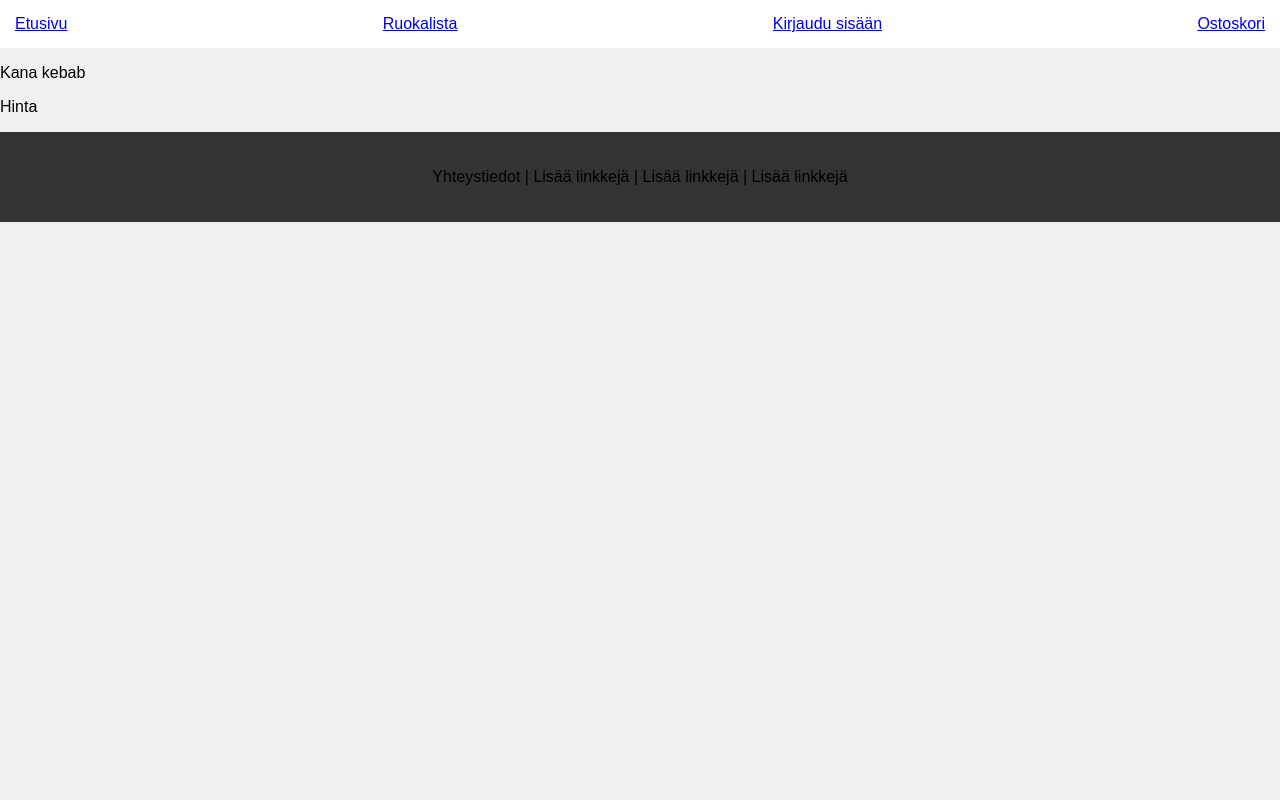
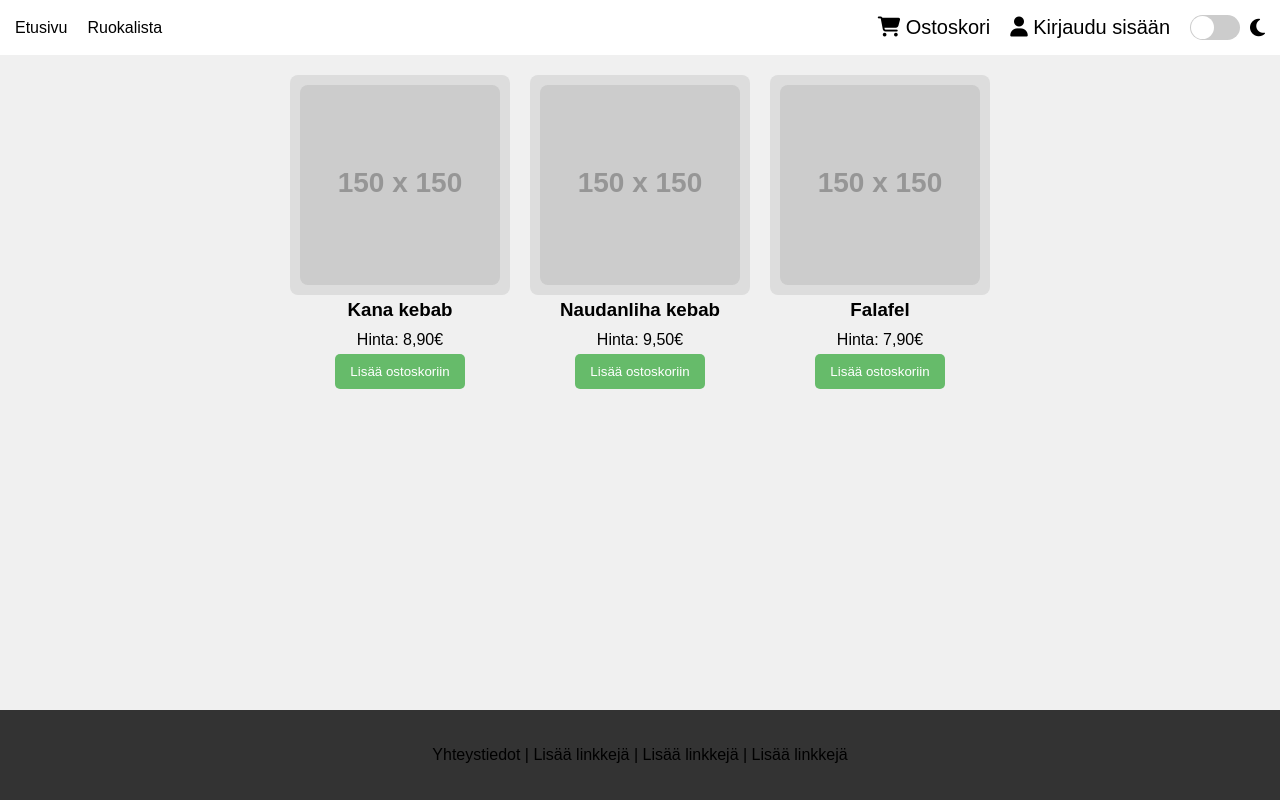
Before and after one commit to samukan/Web-Projekti-G6, a plain HTML site: page menu.html in a window 1280 px wide. Drawn offline with Linux system fonts and the light colour scheme; placeholder pictures from the web are drawn by us; a small style sheet from the web is missing.

Commit message:
Korjauksia menuun

```diff
--- a/menu.html
+++ b/menu.html
@@ -4,27 +4,70 @@
     <meta charset="UTF-8" />
     <meta name="viewport" content="width=device-width, initial-scale=1.0" />
     <title>Ruokalista</title>
+    <link rel="stylesheet"
+    href="https://cdnjs.cloudflare.com/ajax/libs/font-awesome/6.4.0/css/all.min.css"
+    integrity="sha512-pHlfNANt/qk5iUDq8md6hUMfZ/d5L+L... (lyhennetty)
+    crossorigin="anonymous" referrerpolicy="no-referrer" />
     <link rel="stylesheet" href="styles.css" />
   </head>
   <body>
     <!-- Navigaatiopalkki -->
     <div class="navbar">
-      <a href="index.html">Etusivu</a>
-      <a href="menu.html">Ruokalista</a>
-      <a href="#" id="login-btn">Kirjaudu sisään</a>
-      <a href="#" id="cart-btn">Ostoskori</a>
+      <div class="nav-left">
+        <a href="index.html">Etusivu</a>
+        <a href="menu.html">Ruokalista</a>
+      </div>
+      <div class="nav-right">
+        <!-- Ostoskori-ikoni -->
+        <a href="#" id="cart-btn" aria-label="Ostoskori"
+          ><i class="fas fa-shopping-cart"></i>
+          <span class="tooltip-text">Ostoskori</span>
+        </a>
+        <!-- Kirjaudu sisään -ikoni -->
+        <a href="#" id="login-btn" aria-label="Kirjaudu sisään"
+          ><i class="fas fa-user"></i>
+          <span class="tooltip-text">Kirjaudu sisään</span>
+        </a>
+        <!-- Teema-kytkin -->
+        <div class="theme-slider-wrapper">
+          <div class="theme-slider">
+            <input type="checkbox" id="theme-toggle" class="slider" />
+            <label for="theme-toggle" class="slider-label">
+              <span class="slider-ball"></span>
+            </label>
+          </div>
+          <i class="fas fa-moon theme-icon"></i>
+        </div>
+      </div>
     </div>
 
     <!-- Ruokalista -->
     <div class="ruokalista">
-      <div class="ruoka-item">
-        <p>Kana kebab</p>
-        <p>Hinta</p>
+      <!-- Tuotteet -->
+      <div class="tuote-lista">
+        <div class="tuote">
+          <img src="https://via.placeholder.com/150" alt="Kana kebab" />
+          <h3>Kana kebab</h3>
+          <p>Hinta: 8,90€</p>
+          <button class="lisaa-ostoskoriin">Lisää ostoskoriin</button>
+        </div>
+        <div class="tuote">
+          <img src="https://via.placeholder.com/150" alt="Naudanliha kebab" />
+          <h3>Naudanliha kebab</h3>
+          <p>Hinta: 9,50€</p>
+          <button class="lisaa-ostoskoriin">Lisää ostoskoriin</button>
+        </div>
+        <div class="tuote">
+          <img src="https://via.placeholder.com/150" alt="Falafel" />
+          <h3>Falafel</h3>
+          <p>Hinta: 7,90€</p>
+          <button class="lisaa-ostoskoriin">Lisää ostoskoriin</button>
+        </div>
+        <!-- Lisää tuotteita tarpeen mukaan -->
       </div>
-      <!-- Lisää ruoka-itemeitä tarpeen mukaan -->
     </div>
 
-    <!-- Alapalkki (footer) -->
+    <!-- Footer -->
     <div class="footer">
       <p>Yhteystiedot | Lisää linkkejä | Lisää linkkejä | Lisää linkkejä</p>
     </div>
@@ -53,7 +96,6 @@
       </div>
     </div>
 
-    <!-- JavaScript -->
     <script src="script.js"></script>
   </body>
 </html>
--- a/styles.css
+++ b/styles.css
@@ -1,18 +1,19 @@
-/* Perustyylit */
 body {
   margin: 0;
   font-family: Arial, sans-serif;
   background-color: var(--bg-color);
   color: var(--text-color);
+  display: flex;
+  flex-direction: column;
+  min-height: 100vh;
 }
 
-/* CSS-muuttujat teemoille */
 :root {
   --bg-color: #f0f0f0;
   --text-color: #000000;
   --nav-bg-color: #ffffff;
   --footer-bg-color: #333333;
-  --accent-color: #66bb6a; /* Voit muuttaa tätä halutessasi */
+  --accent-color: #66bb6a;
 }
 
 body.dark-theme {
@@ -20,7 +21,7 @@ body.dark-theme {
   --text-color: #ffffff;
   --nav-bg-color: #1e1e1e;
   --footer-bg-color: #1e1e1e;
-  --accent-color: #ffa726; /* Voit muuttaa tätä halutessasi */
+  --accent-color: #ffa726;
 }
 
 /* Navigaatiopalkki */
@@ -53,13 +54,12 @@ body.dark-theme {
 
 /* Navigaation linkit oikealla */
 .nav-right a {
-  margin-left: 20px; /* Lisää tilaa elementtien väliin */
+  margin-left: 20px;
   color: var(--text-color);
-  font-size: 20px; /* Säädetään ikonin kokoa */
+  font-size: 20px;
   text-decoration: none;
 }
 
-/* Säädetään ikonien kokoa */
 .nav-right a i {
   font-size: 20px;
 }
@@ -69,11 +69,10 @@ body.dark-theme {
   color: var(--accent-color);
 }
 
-/* Teema-kytkimen kääre */
 .theme-slider-wrapper {
   display: flex;
   align-items: center;
-  margin-left: 20px; /* Lisää tilaa 'Kirjaudu sisään' -ikonin ja teema-kytkimen väliin */
+  margin-left: 20px;
 }
 
 /* Teema-kytkimen tyylit */
@@ -121,7 +120,7 @@ body.dark-theme {
 .theme-icon {
   font-size: 20px;
   color: var(--text-color);
-  margin-left: 10px; /* Tilaa kytkimen ja ikonin väliin */
+  margin-left: 10px;
   cursor: pointer;
   transition: color 0.3s;
 }
@@ -158,7 +157,60 @@ body.dark-theme {
   color: var(--text-color);
 }
 
-/* Alapalkki (footer) */
+/* Ruokalista */
+.ruokalista {
+  display: flex;
+  justify-content: center;
+  padding: 20px;
+  background-color: var(--bg-color);
+  flex: 1;
+}
+
+.tuote-lista {
+  display: flex;
+  flex-wrap: wrap;
+  justify-content: center;
+  gap: 20px;
+}
+
+.tuote {
+  background-color: #ddd;
+  width: 200px;
+  text-align: center;
+  padding: 10px;
+  color: var(--text-color);
+  border-radius: 8px;
+  transition: background-color 0.3s ease;
+}
+
+.tuote img {
+  width: 100%;
+  height: auto;
+  border-radius: 8px;
+}
+
+.tuote h3 {
+  margin: 10px 0;
+}
+
+.tuote p {
+  margin: 5px 0;
+}
+
+.tuote button {
+  padding: 10px 15px;
+  background-color: var(--accent-color);
+  color: #fff;
+  border: none;
+  border-radius: 5px;
+  cursor: pointer;
+}
+
+.tuote button:hover {
+  background-color: #579d5a; /* Tummennettu versio accent-väristä */
+}
+
+/* Alapalkki */
 .footer {
   background-color: var(--footer-bg-color);
   color: var(--text-color);
@@ -168,7 +220,7 @@ body.dark-theme {
 
 /* Modaali */
 .modal {
-  display: none; /* Piilotetaan oletuksena */
+  display: none;
   position: fixed;
   z-index: 1;
   left: 0;
@@ -176,7 +228,7 @@ body.dark-theme {
   width: 100%;
   height: 100%;
   overflow: auto;
-  background-color: rgba(0, 0, 0, 0.5); /* Läpinäkyvä musta tausta */
+  background-color: rgba(0, 0, 0, 0.5);
 }
 
 .modal-content {
@@ -256,4 +308,8 @@ body {
     margin-left: 10px;
     margin-top: 5px;
   }
+  .tuote-lista {
+    flex-direction: column;
+    align-items: center;
+  }
 }
```
Also changed, not shown: index.html (+1 -2 lines).
